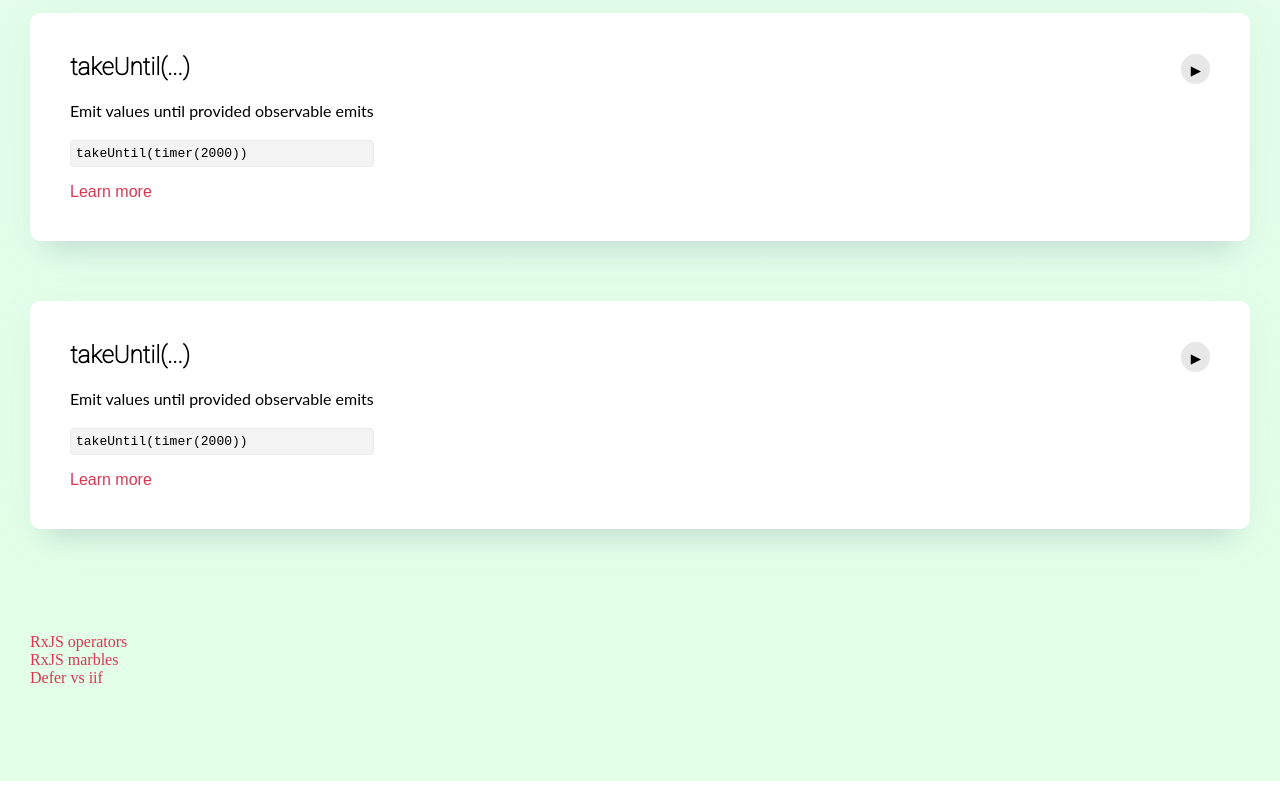
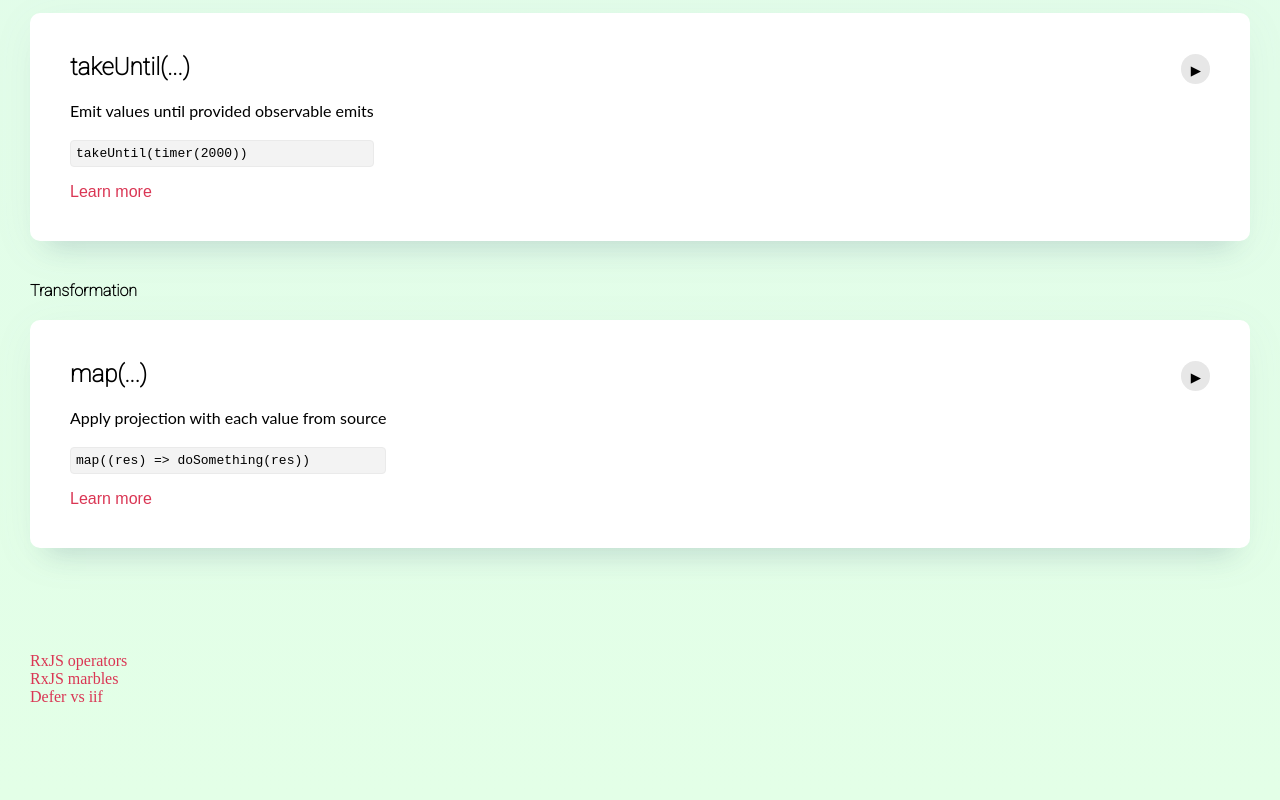
Before and after one commit to mo-sharif/angular-rxjs-operators, an Angular app: page / in a window 1280 px wide. Shown: the part 7674-8474 px from the top of the page. Built offline with nearby package versions, Linux system fonts and the light colour scheme; a web font is replaced by a local one.

Commit message:
2 files modified

```diff
--- a/src/app/app.component.ts
+++ b/src/app/app.component.ts
@@ -176,11 +176,12 @@ export class AppComponent {
       link: "https://www.learnrxjs.io/learn-rxjs/operators/filtering/takeuntil"
     },
     {
-      action: () => this.dataService._takeUntil(),
-      code: `takeUntil(timer(2000))`,
-      desc: "Emit values until provided observable emits",
-      name: "takeUntil(...)",
-      link: "https://www.learnrxjs.io/learn-rxjs/operators/filtering/takeuntil"
+      action: () => this.dataService._map(this.inputData),
+      category: "Transformation",
+      code: `map((res) => doSomething(res))`,
+      desc: "Apply projection with each value from source",
+      name: "map(...)",
+      link: "https://www.learnrxjs.io/learn-rxjs/operators/transformation/map"
     }
   ];
   constructor(public dataService: DataService) {
--- a/src/app/data.service.ts
+++ b/src/app/data.service.ts
@@ -180,6 +180,13 @@ export default class DataService {
     this.handleResults(op);
   }
 
+  // Transformation
+
+  _map(items) {
+    const op = from(items).pipe(map((res) => `${res}✅`))
+    this.handleResults(op)
+  }
+
   handleResults(op: Observable<any>) {
     this.listener = op.pipe(tap(r => console.log(r))).subscribe();
     // store operation Observable to render results for the UI
```
